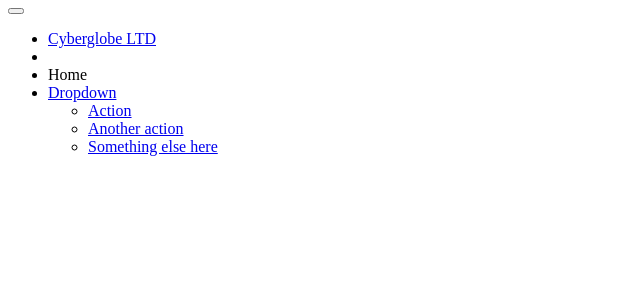
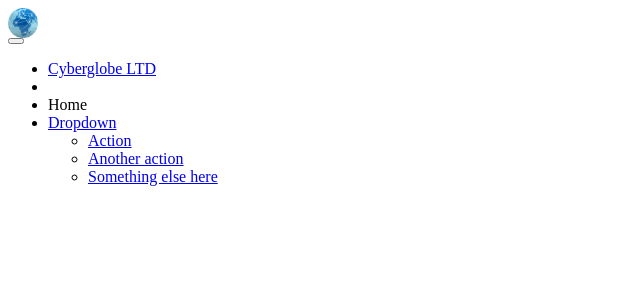
Before and after one commit to lateefwalana/site-flask, a Flask app: template templates/nav.html in a window 1280 px wide. Shown: the top 300 px of the page, without its empty margins (0-640 px from the left). Run offline with Flask 2, Linux system fonts and the light colour scheme; the template is opened without the code that fills it, so the values that code supplies are empty.

Commit message:
final push

```diff
--- a/templates/nav.html
+++ b/templates/nav.html
@@ -1,4 +1,7 @@
     <nav class="navbar navbar-expand-lg bg-light rounded" aria-label="Twelfth navbar example">
+        <a class="navbar-brand" href="home.html">
+    <img src="/static/cglogo.png" width="30" height="30" alt="">
+  </a>
       <div class="container-fluid">
         <button class="navbar-toggler" type="button" data-bs-toggle="collapse" data-bs-target="#navbarsExample10" aria-controls="navbarsExample10" aria-expanded="false" aria-label="Toggle navigation">
           <span class="navbar-toggler-icon"></span>
```
